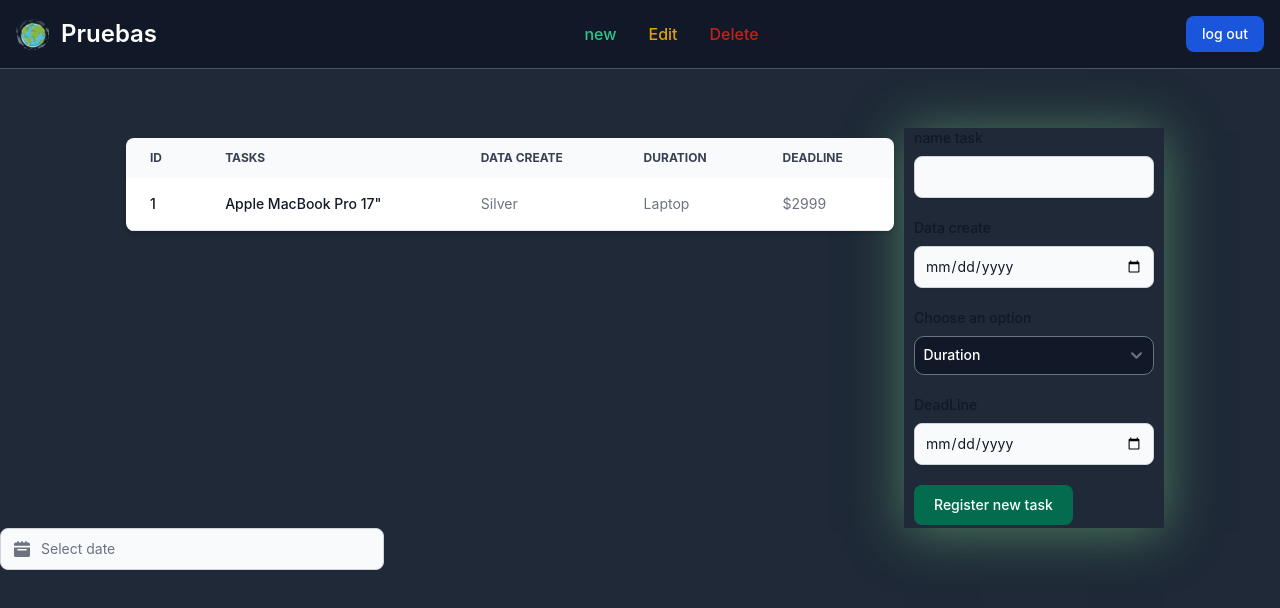
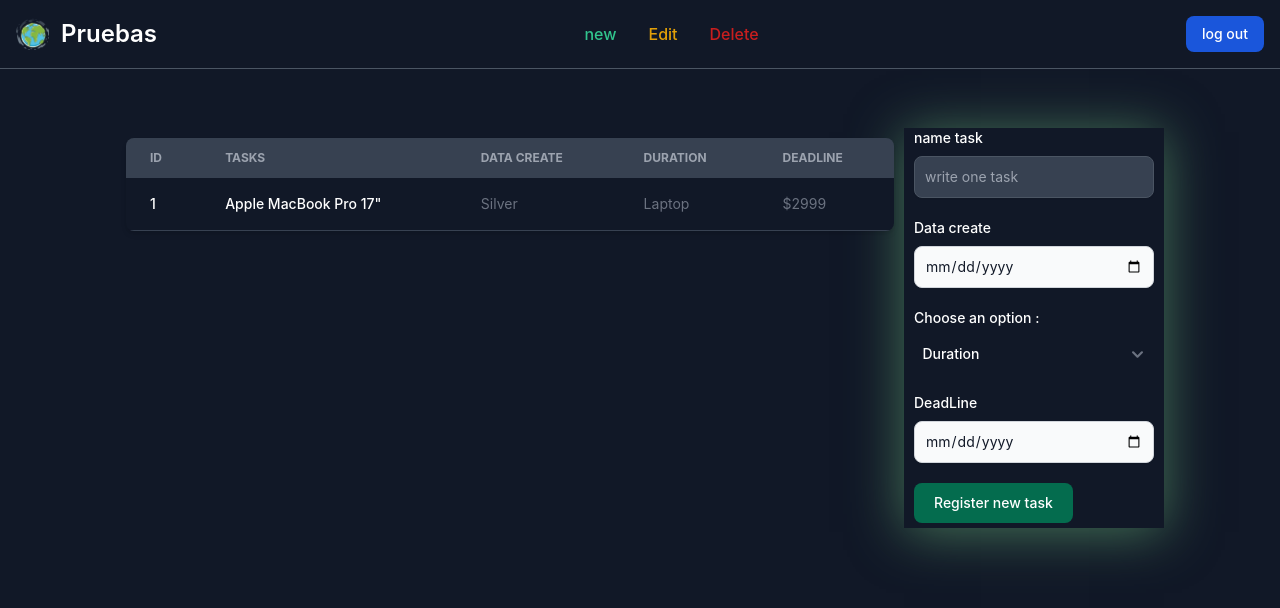
Before and after one commit to ElmerRCH/task-management, an Angular app in the folder Frontend/: page /task in a window 1280 px wide. Shown: the top 608 px of the page. Built offline with nearby package versions, Linux system fonts and the light colour scheme.

Commit message:
tasks quit dark

```diff
--- a/Frontend/src/app/task/task.component.css
+++ b/Frontend/src/app/task/task.component.css
@@ -27,5 +27,6 @@
   width: 100%;
   padding: 3.5%;
   border-radius: 10px;
+  border: none;
   @apply bg-gray-900
 }
--- a/Frontend/src/app/task/task.component.html
+++ b/Frontend/src/app/task/task.component.html
@@ -3,7 +3,7 @@
   <div class="table-container ">
     <div class=" relative overflow-x-auto shadow-md sm:rounded-lg">
       <table class="w-full text-sm text-left rtl:text-right text-gray-500 dark:text-gray-400">
-          <thead class="text-xs text-gray-700 uppercase bg-gray-50 dark:bg-gray-700 dark:text-gray-400">
+          <thead class="text-xs  uppercase bg-gray-700 text-gray-400">
               <tr>
                   <th scope="col" class="px-6 py-3">
                   id
@@ -24,11 +24,11 @@
               </tr>
           </thead>
           <tbody>
-              <tr class="odd:bg-white odd:dark:bg-gray-900 even:bg-gray-50 even:dark:bg-gray-800 border-b dark:border-gray-700">
-                <th scope="row" class="px-6 py-4 font-medium text-gray-900 whitespace-nowrap dark:text-white">
+              <tr class="  odd:bg-gray-900 even:bg-gray-50 even:dark:bg-gray-800 border-b border-gray-700">
+                <th scope="row" class="px-6 py-4 font-medium  whitespace-nowrap text-white">
                   1
                 </th>
-                  <th scope="row" class="px-6 py-4 font-medium text-gray-900 whitespace-nowrap dark:text-white">
+                  <th scope="row" class="px-6 py-4 font-medium whitespace-nowrap text-white">
                       Apple MacBook Pro 17"
                   </th>
                   <td class="px-6 py-4">
@@ -50,15 +50,15 @@
 
     <form class="max-w-sm mx-auto">
       <div class="mb-5">
-        <label for="text" class="block mb-2 text-sm font-medium text-gray-900 dark:text-white">name task</label>
-        <input type="text" id="text" class="shadow-sm bg-gray-50 border border-gray-300 text-gray-900 text-sm rounded-lg focus:ring-blue-500 focus:border-blue-500 block w-full p-2.5 dark:bg-gray-700 dark:border-gray-600 dark:placeholder-gray-400 dark:text-white dark:focus:ring-blue-500 dark:focus:border-blue-500 dark:shadow-sm-light"  required />
+        <label for="text" class="block mb-2 text-sm font-medium text-white">name task</label>
+        <input type="text" id="text" placeholder="write one task" class="shadow-sm  border text-sm rounded-lg focus:ring-blue-500 focus:border-blue-500 block w-full p-2.5 bg-gray-700 border-gray-600 placeholder-gray-400 text-white dark:focus:ring-blue-500 dark:focus:border-blue-500 dark:shadow-sm-light"  required />
       </div>
       <div class="mb-5">
-        <label for="date" class="block mb-2 text-sm font-medium text-gray-900 dark:text-white">Data create</label>
+        <label for="date" class="block mb-2 text-sm font-medium text-white">Data create</label>
         <input type="date" id="password" class="shadow-sm bg-gray-50 border border-gray-300 text-gray-900 text-sm rounded-lg focus:ring-blue-500 focus:border-blue-500 block w-full p-2.5 dark:bg-gray-700 dark:border-gray-600 dark:placeholder-gray-400 dark:text-white dark:focus:ring-blue-500 dark:focus:border-blue-500 dark:shadow-sm-light" required />
       </div>
       <div class="mb-5">
-        <label for="repeat-password" class="block mb-2 text-sm font-medium text-gray-900 dark:text-white">Choose an option</label>
+        <label for="duration" class="block mb-2 text-sm font-medium text-white">Choose an option :</label>
         <select class="duration block mb-2 text-sm font-medium text-gray-900 ">
           <option value="">Duration</option>
           <option value="1">30 minutos</option>
@@ -66,22 +66,11 @@
         </select>
       </div>
       <div class="mb-5">
-        <label for="repeat-password" class="block mb-2 text-sm font-medium text-gray-900 dark:text-white">DeadLine</label>
+        <label for="repeat-password" class="block mb-2 text-sm font-medium text-white">DeadLine</label>
         <input type="date" id="date" class="shadow-sm bg-gray-50 border border-gray-300 text-gray-900 text-sm rounded-lg focus:ring-blue-500 focus:border-blue-500 block w-full p-2.5 dark:bg-gray-700 dark:border-gray-600 dark:placeholder-gray-400 dark:text-white dark:focus:ring-blue-500 dark:focus:border-blue-500 dark:shadow-sm-light" required />
       </div>
       <button type="submit" class="text-white bg-green-700 hover:bg-green-800 focus:ring-4 focus:outline-none focus:ring-blue-300 font-medium rounded-lg text-sm px-5 py-2.5 text-center dark:bg-green-600 dark:hover:bg-green-700 dark:focus:ring-green-800">Register new task</button>
     </form>
 
   </div>
-
 </div>
-
-
-<div class="relative max-w-sm">
-  <div class="absolute inset-y-0 start-0 flex items-center ps-3.5 pointer-events-none">
-    <svg class="w-4 h-4 text-gray-500 dark:text-gray-400" aria-hidden="true" xmlns="http://www.w3.org/2000/svg" fill="currentColor" viewBox="0 0 20 20">
-      <path d="M20 4a2 2 0 0 0-2-2h-2V1a1 1 0 0 0-2 0v1h-3V1a1 1 0 0 0-2 0v1H6V1a1 1 0 0 0-2 0v1H2a2 2 0 0 0-2 2v2h20V4ZM0 18a2 2 0 0 0 2 2h16a2 2 0 0 0 2-2V8H0v10Zm5-8h10a1 1 0 0 1 0 2H5a1 1 0 0 1 0-2Z"/>
-    </svg>
-  </div>
-  <input datepicker type="text" class="bg-gray-50 border border-gray-300 text-gray-900 text-sm rounded-lg focus:ring-blue-500 focus:border-blue-500 block w-full ps-10 p-2.5 dark:bg-gray-700 dark:border-gray-600 dark:placeholder-gray-400 dark:text-white dark:focus:ring-blue-500 dark:focus:border-blue-500" placeholder="Select date">
-</div>
--- a/Frontend/src/index.html
+++ b/Frontend/src/index.html
@@ -7,8 +7,8 @@
   <meta name="viewport" content="width=device-width, initial-scale=1">
   <link rel="icon" type="image/x-icon" href="favicon.ico">
 </head>
-<body class="bg-gray-800">
+<body class="bg-gray-900">
   <app-root></app-root>
-
+  <script src="https://cdnjs.cloudflare.com/ajax/libs/flowbite/2.3.0/datepicker.min.js"></script>
 </body>
 </html>
```
